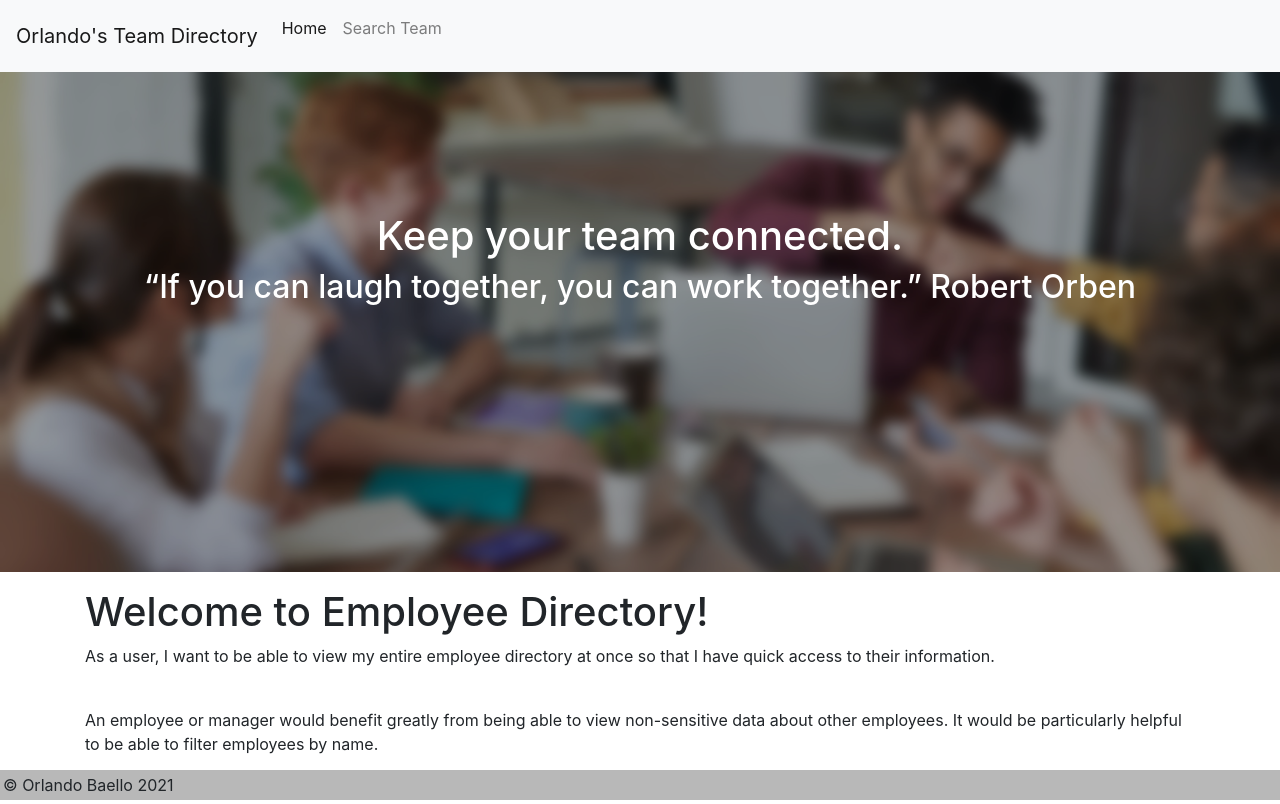
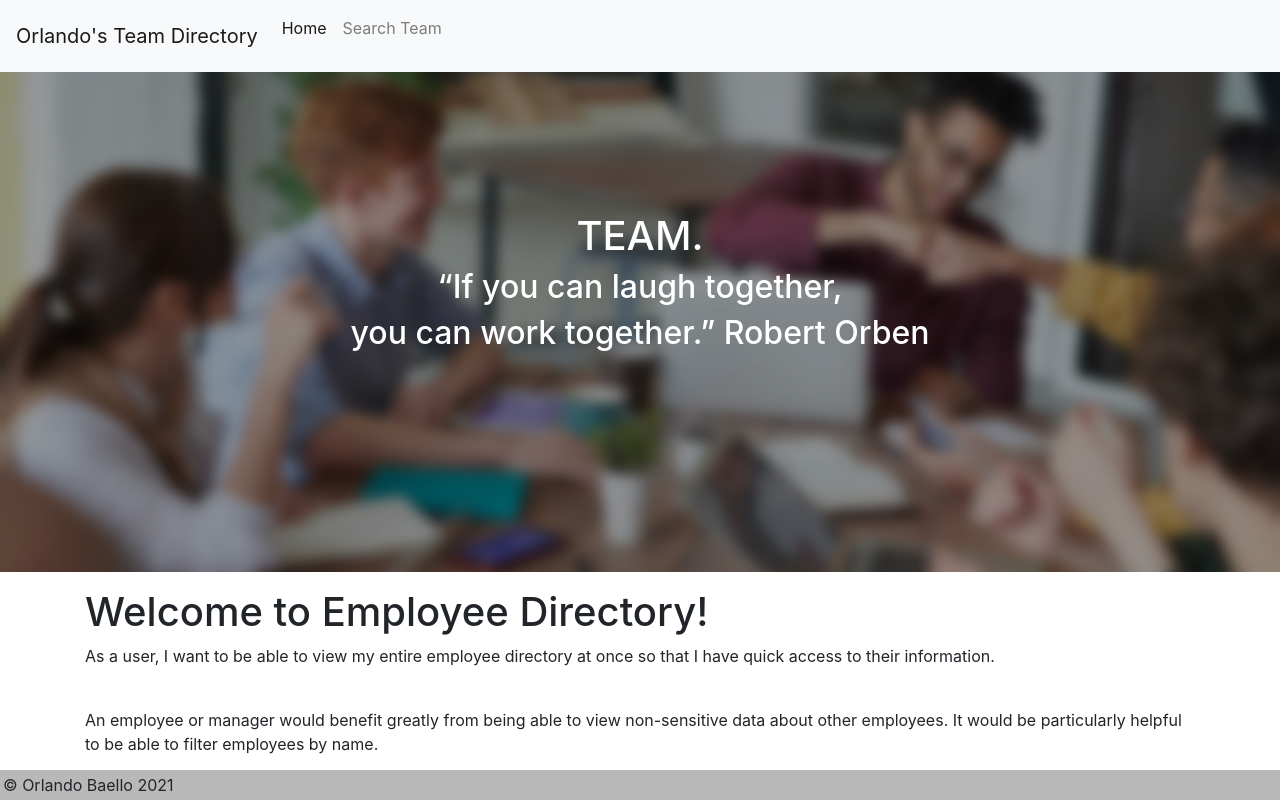
Before and after one commit to baello2020/Employee_Directory, a React (Create React App) app: page / in a window 1280 px wide. Built offline with nearby package versions, Linux system fonts and the light colour scheme.

Commit message:
package.json added predeploy and deploy

```diff
--- a/package.json
+++ b/package.json
@@ -1,4 +1,5 @@
 {
+  "homepage": "https://baello2020.github.io/Employee_Directory",
   "name": "employee-dir",
   "version": "0.1.0",
   "private": true,
@@ -12,6 +13,8 @@
     "web-vitals": "^1.1.0"
   },
   "scripts": {
+    "predeploy": "npm run build",
+    "deploy": "gh-pages -d build",
     "start": "react-scripts start",
     "build": "react-scripts build",
     "test": "react-scripts test",
@@ -34,5 +37,8 @@
       "last 1 firefox version",
       "last 1 safari version"
     ]
+  },
+  "devDependencies": {
+    "gh-pages": "^3.1.0"
   }
 }
--- a/src/pages/About.js
+++ b/src/pages/About.js
@@ -10,8 +10,9 @@ const About = () => {
     <div>
 
       <Hero backgroundImage={backgroundImage}>
-        <h1>Keep your team connected.</h1>
-        <h2 >“If you can laugh together, you can work together.”
+        <h1>TEAM.</h1>
+        <h2 >“If you can laugh together,</h2>
+<h2 >you can work together.”
 Robert Orben</h2>
       </Hero>
       <Container>
```
Also changed, not shown: 1 other file (tests, documents, lock files or other folders).
